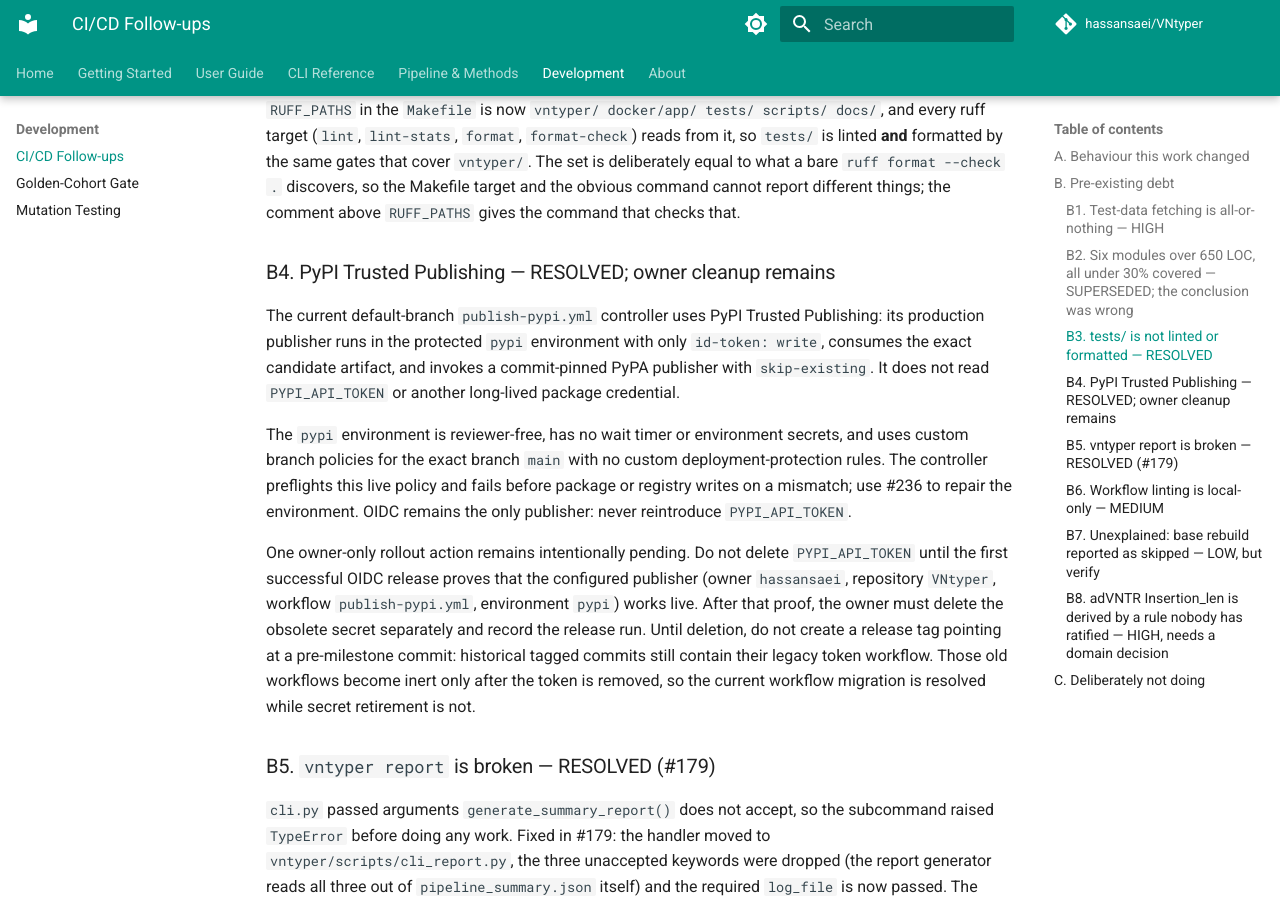
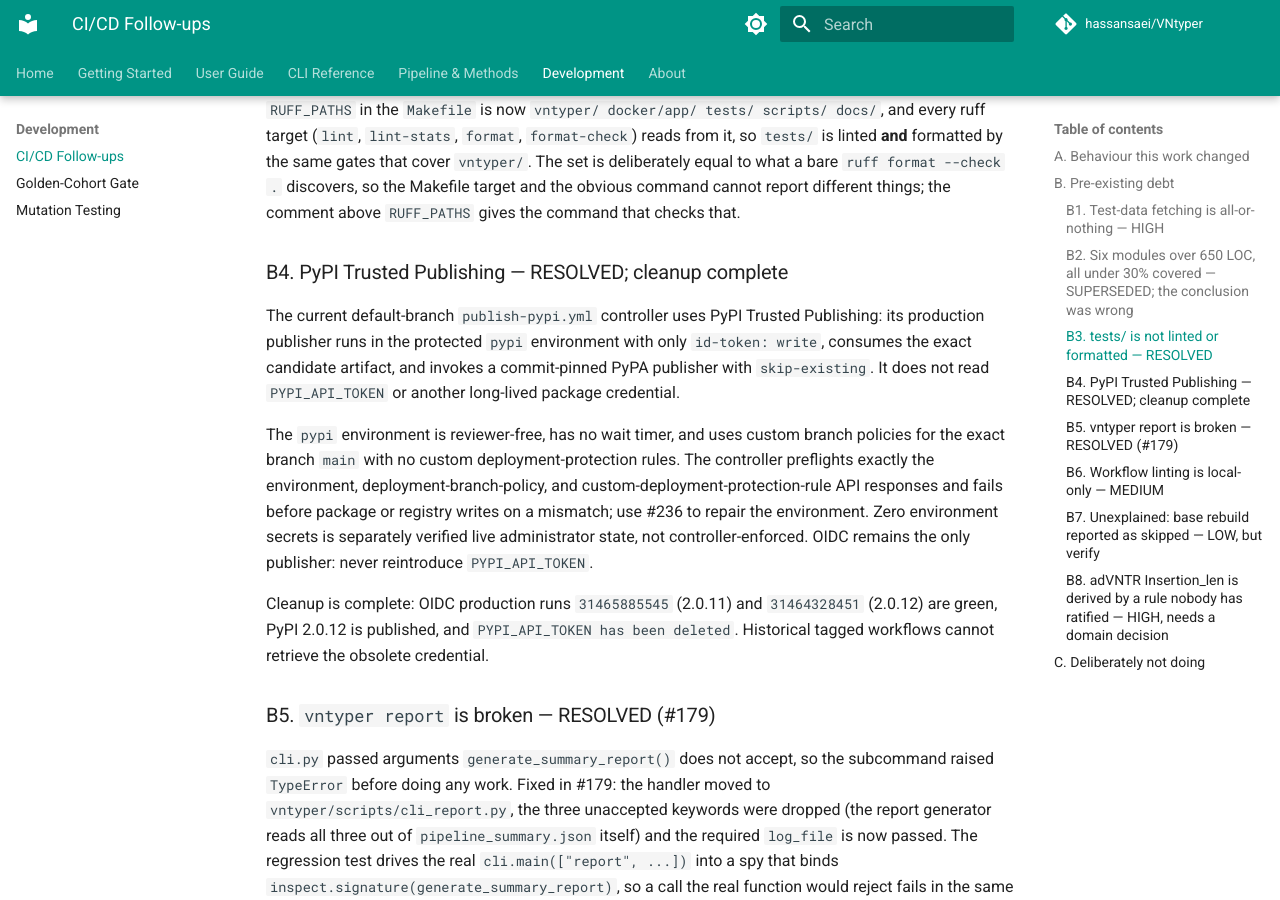
Before and after one commit to hassansaei/VNtyper, an MkDocs documentation site: the page built from docs/development/ci-followups.md, in a window 1280 px wide and 900 px high, scrolled down 3637 px. Built offline with MkDocs 1.6.1 and Material for MkDocs 9.7.7, drawn with Linux system fonts in a browser that asks for light colours; comment, search, counter and statistics services are not loaded.

Commit message:
fix(release): close PyPI OIDC review findings
Closes #236

```diff
--- a/docs/development/ci-followups.md
+++ b/docs/development/ci-followups.md
@@ -122,7 +122,7 @@
 cannot report different things; the comment above `RUFF_PATHS` gives the command that
 checks that.
 
-### B4. PyPI Trusted Publishing — RESOLVED; owner cleanup remains
+### B4. PyPI Trusted Publishing — RESOLVED; cleanup complete
 
 The current default-branch `publish-pypi.yml` controller uses PyPI Trusted Publishing:
 its production publisher runs in the protected `pypi` environment with only
@@ -130,20 +130,16 @@
 PyPA publisher with `skip-existing`. It does not read `PYPI_API_TOKEN` or another
 long-lived package credential.
 
-The `pypi` environment is reviewer-free, has no wait timer or environment secrets, and uses
-custom branch policies for the exact branch `main` with no custom deployment-protection rules.
-The controller preflights this live policy and fails before package or registry writes on a
-mismatch; use #236 to repair the environment. OIDC remains the only publisher: never
-reintroduce `PYPI_API_TOKEN`.
+The `pypi` environment is reviewer-free, has no wait timer, and uses custom branch policies for
+the exact branch `main` with no custom deployment-protection rules. The controller preflights
+exactly the environment, deployment-branch-policy, and custom-deployment-protection-rule API
+responses and fails before package or registry writes on a mismatch; use #236 to repair the
+environment. Zero environment secrets is separately verified live administrator state, not
+controller-enforced. OIDC remains the only publisher: never reintroduce `PYPI_API_TOKEN`.
 
-One owner-only rollout action remains intentionally pending. Do not delete
-`PYPI_API_TOKEN` until the first successful OIDC release proves that the configured
-publisher (owner `hassansaei`, repository `VNtyper`, workflow `publish-pypi.yml`,
-environment `pypi`) works live. After that proof, the owner must delete the obsolete
-secret separately and record the release run. Until deletion, do not create a release
-tag pointing at a pre-milestone commit: historical tagged commits still contain their
-legacy token workflow. Those old workflows become inert only after the token is
-removed, so the current workflow migration is resolved while secret retirement is not.
+Cleanup is complete: OIDC production runs `31465885545` (2.0.11) and `31464328451` (2.0.12)
+are green, PyPI 2.0.12 is published, and `PYPI_API_TOKEN has been deleted`. Historical tagged
+workflows cannot retrieve the obsolete credential.
 
 ### B5. `vntyper report` is broken — RESOLVED (#179)
 
```
Also changed, not shown: AGENTS.md (+14 -15 lines), docs/superpowers/plans/2026-08-11-automated-pypi-oidc-plan.md (+11 -6 lines), docs/superpowers/specs/2026-08-11-automated-pypi-oidc-design.md (+24 -40 lines), 4 other files.
